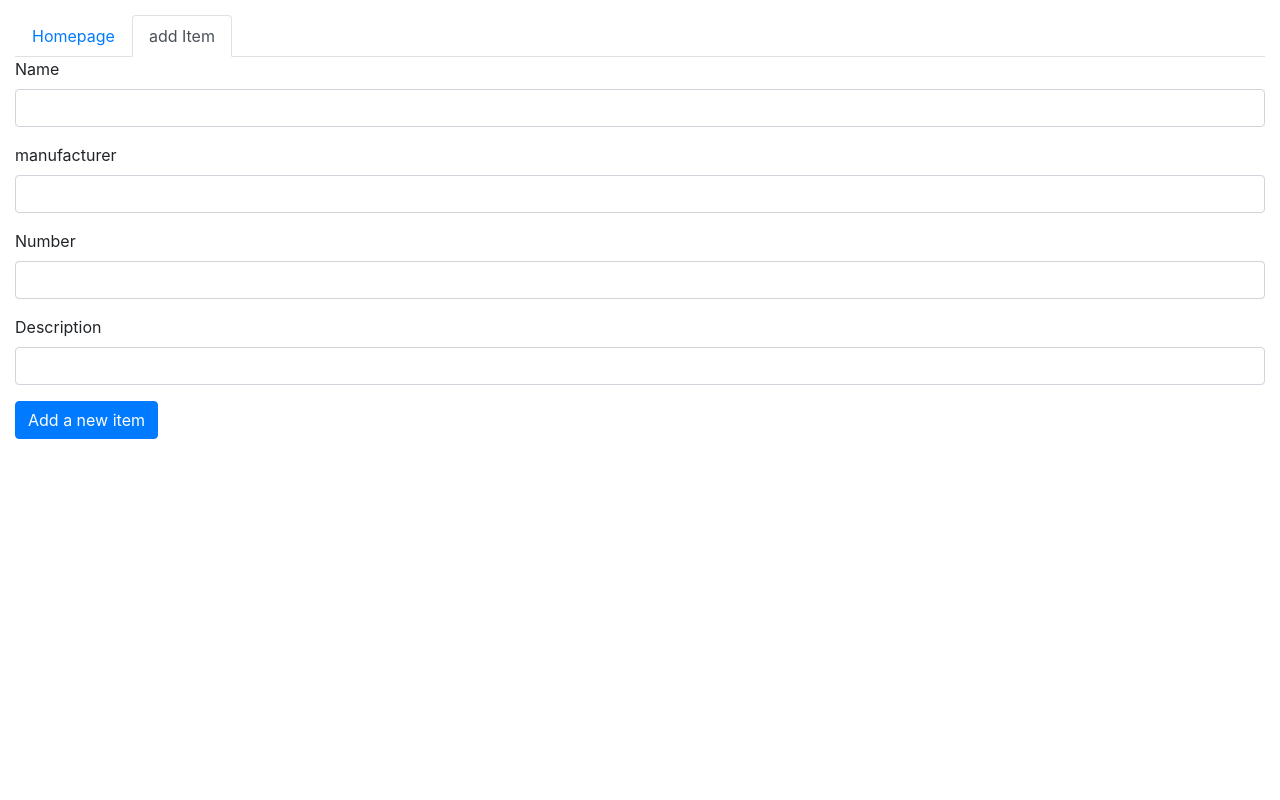
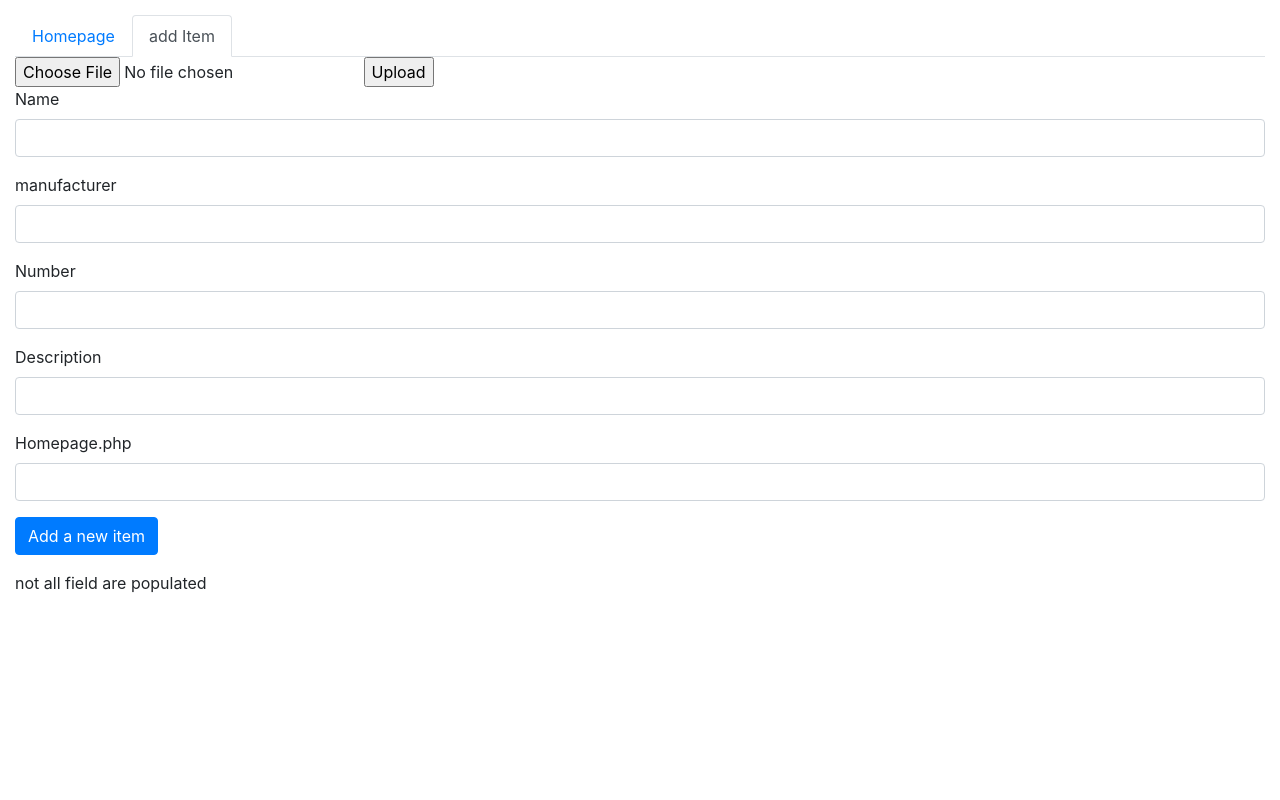
Before and after one commit to justushache/infoVote, a PHP site: page /addItem.php in a window 1280 px wide. Run offline with PHP 8.4, Linux system fonts and the light colour scheme.

Commit message:
Add files via upload

```diff
--- a/addItem.php
+++ b/addItem.php
@@ -17,7 +17,9 @@
 </ul>
 
 
-<form method="post">
+<form action="#" method="post" enctype="multipart/form-data">
+	<input type="file" name="fileToUpload" id="fileToUpload">
+	<input type="submit" value="Upload">
   <div class="form-group">
     <label for="name">Name</label>
     <input type="text" class="form-control" name="name">
@@ -34,16 +36,40 @@
     <label for="description">Description</label>
     <input type="text" class="form-control" name="description">
   </div>
+  <div class="form-group">
+    <label for="homepage">Homepage.php</label>
+    <input type="text" class="form-control" name="homepage">
+  </div>
   <button type="submit" class="btn btn-primary">Add a new item</button>
 </form>
 
 <?php
-  if(isset($_POST["name"])&&isset($_POST["manufacturer"])&&isset($_POST["number"])&&isset($_POST["description"])){
+  if(isset($_POST["name"])&&isset($_POST["manufacturer"])&&isset($_POST["number"])&&isset($_POST["description"])&&isset($_POST["homepage"])){
     echo ($_POST["name"]);
+	//save img as millis+productname.dateiextension
+
+	$target_dir = "uploads";
+	$target_file = $target_dir . basename($_FILES["fileToUpload"]["name"]);
+	$uploadOk = 1;
+	$imageFileType = strtolower(pathinfo($target_file,PATHINFO_EXTENSION));
+	$imagepath = round(microtime(true)*1000).$_POST["name"].".".$imageFileType;
+	if(move_uploaded_file($_FILES['fileToUpload']['tmp_name'],"$target_dir/".$imagepath)==false){
+		echo "we had an error";
+	}
+
+	//save image name
     $pdo = new PDO('mysql:host=localhost;dbname=signin', 'root', '');
-    $sql = 'INSERT INTO products (name, manufacturer,number,description) VALUES ("'.$_POST["name"].'","'.$_POST["manufacturer"].'","'.$_POST["number"].'","'.$_POST["description"].'")';
+    $sql = 'INSERT INTO products (name, manufacturer,number,description,imagepath,homepage) VALUES ("'
+	.$_POST["name"].'","'
+	.$_POST["manufacturer"].'","'
+	.$_POST["number"].'","'
+	.$_POST["description"].'","'
+	.$imagepath.'","'
+	.$_POST["homepage"].'")';
     $pdo->query($sql);
     echo ($sql);
+  }else{
+	  echo("not all field are populated");
   }
 ?>
 
```
